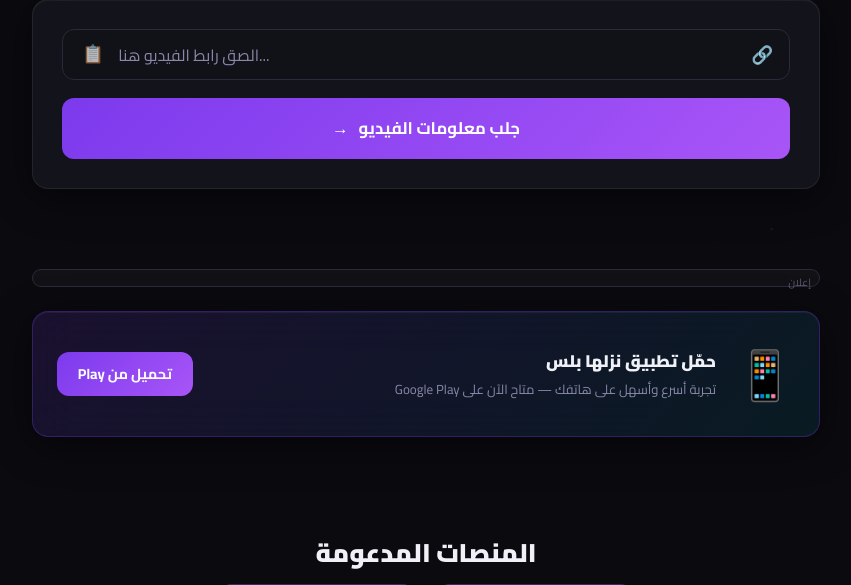
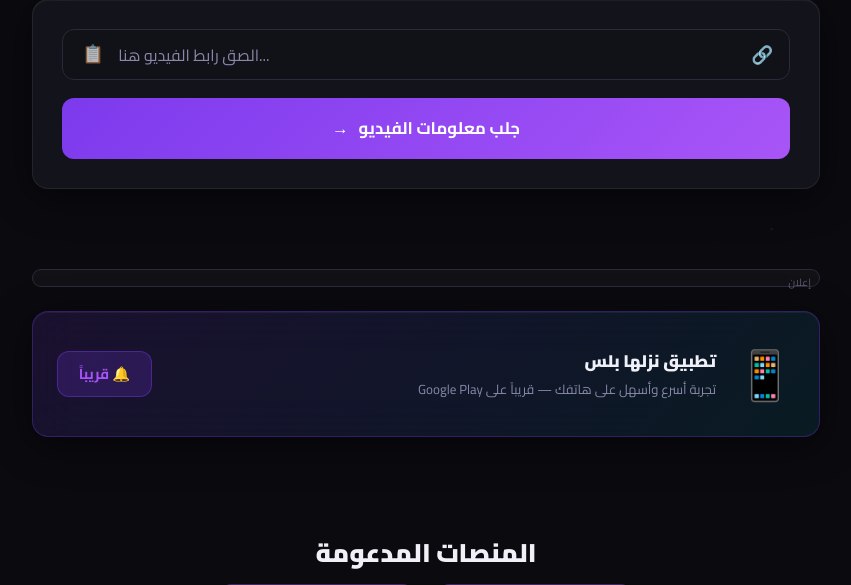
Before and after one commit to Ahmedmutlag/VIP-, a Flask app: template templates/index.html in a window 1280 px wide. Shown: the part 514-1099 px from the top of the page, without its empty margins (214-1065 px from the left). Run offline with Flask 3, Linux system fonts and the light colour scheme; the template is opened without the code that fills it, so the values that code supplies are empty.

Commit message:
Change app download banner to 'coming soon'
https://claude.ai/code/session_013L5sDbn3fhAacxgycoYcfR

```diff
--- a/templates/index.html
+++ b/templates/index.html
@@ -347,14 +347,12 @@
       <div class="card" style="padding:1.5rem;display:flex;align-items:center;gap:1.2rem;flex-wrap:wrap;background:linear-gradient(135deg,rgba(124,58,237,.15),rgba(6,182,212,.1));border:1px solid rgba(124,58,237,.3)">
         <div style="font-size:3rem;flex-shrink:0">📱</div>
         <div style="flex:1;min-width:180px">
-          <h3 style="font-size:1.05rem;font-weight:900;margin-bottom:.3rem">حمّل تطبيق نزلها بلس</h3>
-          <p style="color:var(--muted);font-size:.82rem;line-height:1.6">تجربة أسرع وأسهل على هاتفك — متاح الآن على Google Play</p>
+          <h3 style="font-size:1.05rem;font-weight:900;margin-bottom:.3rem">تطبيق نزلها بلس</h3>
+          <p style="color:var(--muted);font-size:.82rem;line-height:1.6">تجربة أسرع وأسهل على هاتفك — قريباً على Google Play</p>
         </div>
-        <a href="https://play.google.com/store/apps/details?id=com.nazzilhaplus.app" target="_blank"
-          onclick="if(window.AndroidClipboard){event.preventDefault();window.location.href='market://details?id=com.nazzilhaplus.app';}"
-          style="display:inline-flex;align-items:center;gap:.5rem;background:linear-gradient(135deg,#7c3aed,#a855f7);color:#fff;border-radius:12px;padding:.65rem 1.3rem;text-decoration:none;font-weight:700;font-size:.9rem;white-space:nowrap;flex-shrink:0">
-          تحميل من Play
-        </a>
+        <span style="display:inline-flex;align-items:center;gap:.5rem;background:rgba(124,58,237,.2);color:#a855f7;border:1px solid rgba(124,58,237,.4);border-radius:12px;padding:.65rem 1.3rem;font-weight:700;font-size:.9rem;white-space:nowrap;flex-shrink:0">
+          🔔 قريباً
+        </span>
       </div>
     </section>
 
```
